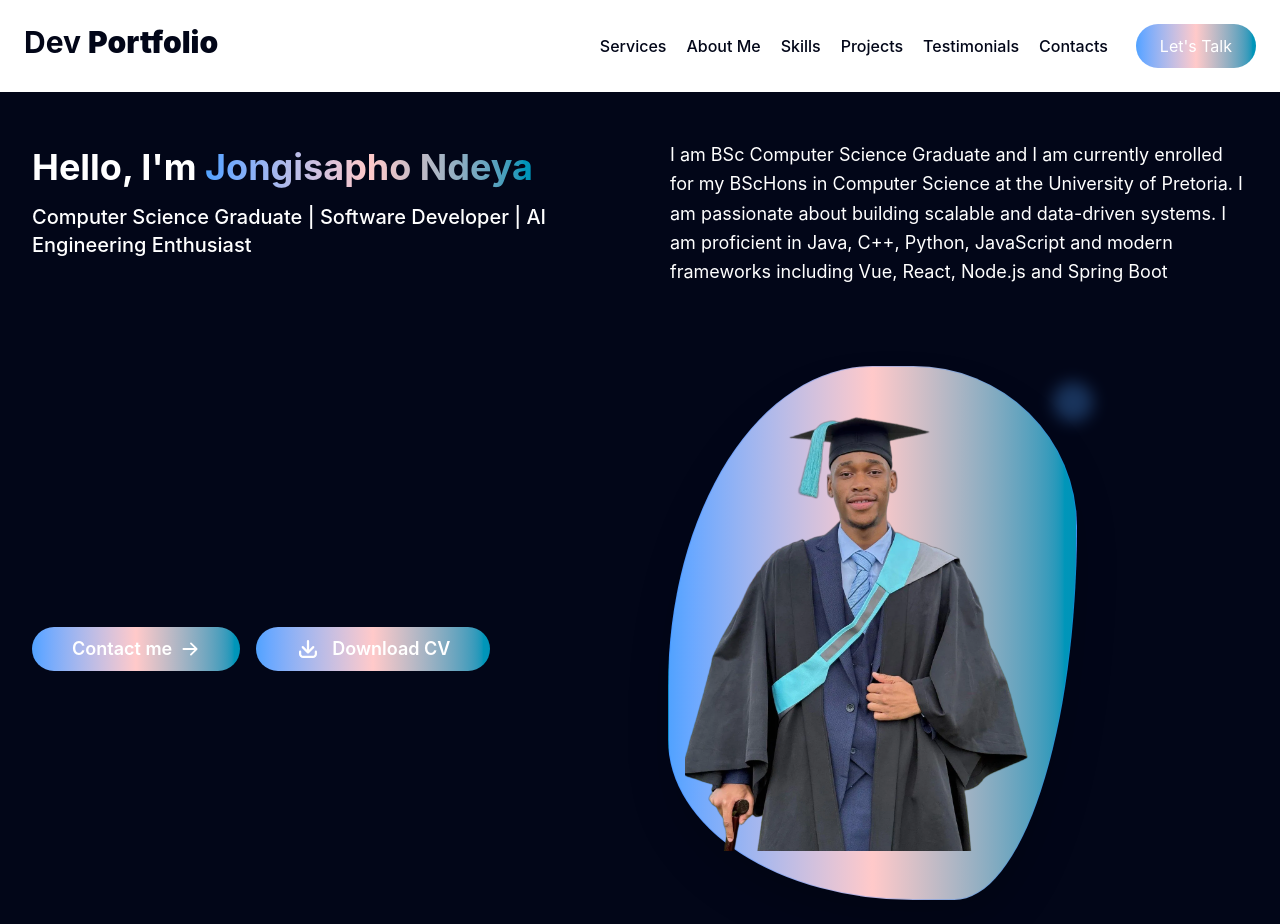
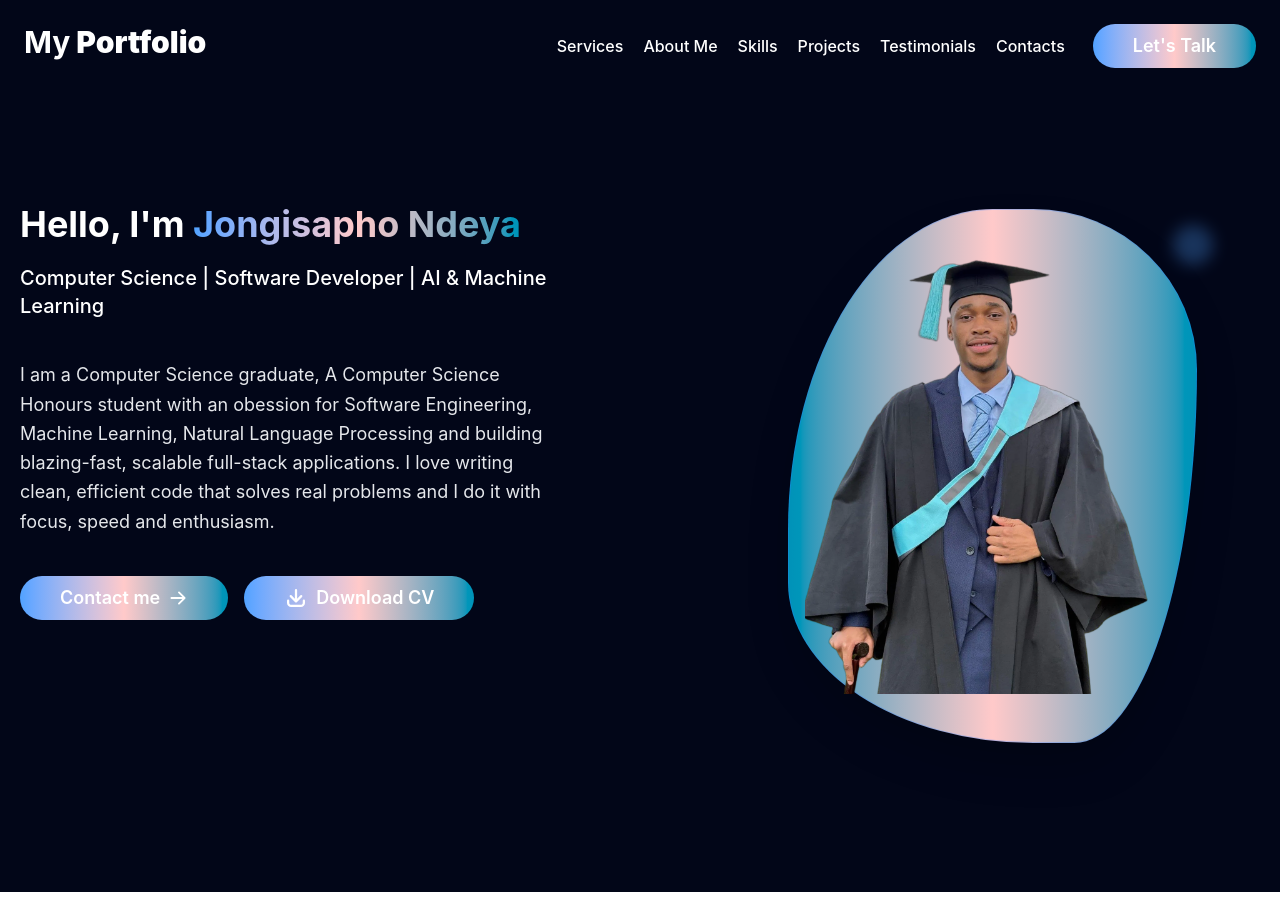
Before and after one commit to Jongisapho/Portfolio, a Vue app: page / in a window 1280 px wide. After the commit the page ends 892 px from the top, so only its background shows below. Built offline with nearby package versions, Linux system fonts and the light colour scheme.

Commit message:
Navbar, Hero and Custom Button Done

```diff
--- a/src/components/CustomButton.vue
+++ b/src/components/CustomButton.vue
@@ -1,7 +1,7 @@
 <template>
     <button
         :class="[
-            'px-8 md:px-10 md:py-2 py-3 roundedd-full relative group w-full sm:w-max flex justify-center overflow-hidden transition-all duration-300 hover:scale-105',
+            'px-8 md:px-10 md:py-2 py-3 rounded-full relative group w-full sm:w-max flex justify-center overflow-hidden transition-all duration-300 hover:scale-105',
             variant === 'primary' ? 'bg-linear-to-r from-blue-400 via-red-200 to-cyan-600' : '',
             variant === 'secondary' ? 'bg-linear-to-r from-cyan-400 via-red-200 to-blue-600': '',
             variant === 'nav' ? 'bg-linear-to-r from-blue-400 via-red-200 to-cyan-600': '',
--- a/src/components/Hero.vue
+++ b/src/components/Hero.vue
@@ -1,54 +1,49 @@
 <template>
-    <section class="relative w-full overflow-hidden min-h-screen flex items-center pt-7 bg-slate-950">
-        <div class="text-white w-full px-5 sm:px-8 md:px-12 lg:px-8 max-w-5xl lg:max-w-7xl mx-auto relative z-10">
-            <div class="grid lg:grid-cols-2 gap-10 xl:gap-14 items-center ">
-                <div class="text-lg lg:text-left" data-aos="fade-right">
-                    <h1 class="font-bold md:text-4xl text-3xl">
+    <section class="relative w-full overflow-hidden min-h-screen flex items-center bg-slate-950">
+        <div class="text-white w-full max-w-5xl lg:max-w-7xl mx-auto relative z-10">
+            <div class="grid lg:grid-cols-2 gap-10 xl:gap-14 items-center">
+                <div class="flex flex-col justify-center lg:-mt-40 mt-5 p-5">
+                    <div class="text-white lg:text-left" data-aos="fade-right">
+                    <h1 class="font-bold md:text-4xl text-5xl">
                         Hello, I'm
                         <span
                             class="text-transparent bg-clip-text bg-linear-to-r from-blue-400 via-red-200 to-cyan-600">Jongisapho
                             Ndeya</span>
 
                     </h1>
-                    <p class="font-medium text-lg md:text-xl mt-4" data-aos="fade-right" data-aos-delay="500">
-                        Computer Science Graduate | Software Developer | AI Engineering Enthusiast
+                    <p class="font-medium text-xl md:text-xl mt-5" data-aos="fade-right" data-aos-delay="500">
+                        Computer Science | Software Developer | AI & Machine Learning
                     </p>
                 </div>
-                <p class="pt-5 lg:text-left mx-auto max-w-xl text-lg leading-relaxed"
-                    data-aos="fade-left">
-                    I am BSc Computer Science Graduate and I am currently enrolled for my BScHons in Computer Science at
-                    the University of Pretoria.
-                    I am passionate about building scalable and data-driven systems. I am proficient in Java, C++,
-                    Python, JavaScript and modern frameworks including Vue, React, Node.js and Spring Boot
+                <p class="text-gray-200 mx-auto max-w-xl text-lg leading-relaxed mt-10 mr-10">
+                    I am a Computer Science graduate, A Computer Science Honours student with an obession for Software Engineering, Machine Learning, Natural Language Processing and building blazing-fast, scalable full-stack applications.
+                    I love writing clean, efficient code that solves real problems and I do it with focus, speed and enthusiasm.
                 </p>
-                <div class="flex items-center gap-4 pt-8 flex-col sm:flex-row sm:w-max sm:mx-auto lg:mx-0"
+                <div class="flex items-center gap-4 flex-col sm:flex-row sm:w-max sm:mx-auto lg:mx-0 mt-10"
                     data-aos="fade-up" data-aos-delay="300">
-                    <button class="px-8 md:px-10 md:py-2 py-3 rounded-full relative group w-full
-                sm:w-max flex justify-center ocerflow-hidden bg-linear-to-r from-blue-400 via-red-200 to-cyan-600
-                transition-all
-                duration-300 hover:scale-105">
-                        <span class="relative flex items-center justify-center text-white font-semibold text-lg">
-                            Contact me
-                            <ArrowRightIcon
-                                class="ml-2 w-5 h-5 group-hover:translate-x-2 transition-transform duration-600" />
-                        </span>
-                    </button>
-                    <button class="px-8 md:px-10 md:py-2 py-3 rounded-full relative group w-full
-                sm:w-max flex justify-center ocerflow-hidden bg-linear-to-r from-blue-400 via-red-200 to-cyan-600
-                transition-all
-                duration-300 hover:scale-105">
-                        <div class="flex items-center justify-center relative">
-                            <ArrowDownTrayIcon
-                                class="w-6 h-6 text-white group-hover:translate-y-1 transition-transform duration-500" />
-                            <span class="text-white pl-3 font-semibold text-lg"> Download CV</span>
-                        </div>
-                    </button>
+                    <CustomButton
+                        label="Contact me"
+                        variant="primary"
+                        @click="handleContact"
+                    >
+                        <template #icon-right>
+                            <ArrowRightIcon class="ml-2 w-5 h-5 group-hover:translate-x-2 transition-transform duration-600" />
+                        </template>
+                    </CustomButton>
+
+
+                    <CustomButton label="Download CV" variants="secondary" @click="handleDownloadCV">
+                        <template #icon-left>
+                            <ArrowDownTrayIcon class="w-6 h-6 mr-2 text-white group-hover-translate-y-1 transition-transform duration-500" />
+                        </template>
+                    </CustomButton>
                 </div>
-                <div class="flex items-center justify-center lg:justify-start gap-8 pt-12" data-aos="fade-up"
+                </div>
+                <div class="flex items-center justify-center lg:justify-start gap-8 md:ml-30 pt-4" data-aos="fade-up"
                     data-aos-delay="400">
                     <div class="lg:h-full flex justify-center lg:justify-end">
                         <div class="relative w-full max-w-md lg:max-w-lg">
-                            <div class="relative z-10 bg-linear-to-r from-blue-400 via-red-200 to-cyan-600 shadow-2xl rounded-[50%_40%_30%_60%/60%_30%_70%_30%]
+                            <div class="relative z-10 bg-linear-to-r from-cyan-600 via-red-200 to-cyan-600 shadow-2xl rounded-[50%_40%_30%_60%/60%_30%_70%_30%]
                             p-4 backdrop-blur-sm border border-blue-500/30
                             -translate-y-6"
                             data-aos="zoom-in"
@@ -56,10 +51,11 @@
                                 <div class="rounded-xl overflow-hidden">
                                     <img src="/hero.png" alt="Jongisapho - Software Engineer"
                                     loading="lazy"
-                                    class="w-[500px]. h-[500px] object-contain -translate-y-8">
+                                    class="w-[500px]. h-125 object-contain -translate-y-8">
 
                                 </div>
                             </div>
+
                             <div class="absolute -top-2 -right-4 w-10 h-10 bg-blue-400 rounded-full blur-sm opacity-6 animate-pulse">
 
                             </div>
@@ -76,8 +72,17 @@
 </template>
 
 <script setup>
+
 import { ArrowRightIcon, ArrowDownTrayIcon } from '@heroicons/vue/16/solid';
+import CustomButton from './CustomButton.vue'
 
+const handleContact = () => {
+    console.log("Contact clicked");
+}
+
+const handleDownloadCV = () => {
+    console.log("Download CV clicked");
+}
 
 </script>
 
--- a/src/components/Navbar.vue
+++ b/src/components/Navbar.vue
@@ -1,7 +1,7 @@
 <template>
-    <header class="flex justify-between p-6 bg-opacity-50 bg-white relative z-20">
-        <div class="text-3xl transition-all duration-500 hover:text-blue-400 font-bold bg-slate-950 bg-clip-text text-transparent">
-            Dev <span class="font-black"> Portfolio </span>
+    <header class="flex justify-between p-6 bg-opacity-50 bg-slate-950 relative z-20">
+        <div class="text-3xl transition-all duration-500 hover:text-blue-400 font-bold bg-white bg-clip-text text-transparent">
+            My<span class="font-black"> Portfolio </span>
         </div>
         <div class="md:hidden z-30  ">
             <button type="button" class="group block focus:outline-none p-2 border border-slate-300 hover:border-white rounded-lg bg-white
@@ -39,7 +39,7 @@
                 <li v-for="item in Menu" :key="item.name" class="group relative">
                     <a :href="item.href"
                     class="relative inline-block text-blue-100 group-hover:text-blue-300
-                    transition-all duration-300 text-xl md:text-slate-950 md:text-base font-medium
+                    transition-all duration-300 text-xl md:text-white md:text-base font-medium
                     group"
                     @click="scrollToSection(item.href)">
                     {{ item.name }}
@@ -51,9 +51,7 @@
                 </li>
             </ul>
             <div class="mt-6 md:mt-0 md:ml-7 ">
-                <button class="px-6 py-2.5 bg-linear-to-r from-blue-400 via-red-200 to-cyan-600 text-white tex-bold rounded-full hover:shadow-lg hover:shadow-blue-500/25 transition-all duration-300 hover:scale-105">
-                    Let's Talk
-                </button>
+                <CustomButton label="Let's Talk" variant="nav" @click="handleLetsTalk" />
             </div>
 
         </nav>
@@ -63,6 +61,7 @@
 <script setup>
 
 import { ref } from 'vue';
+import CustomButton from './CustomButton.vue';
 
 const Menu = ref([
     { name: 'Services', href: '#services' },
```
